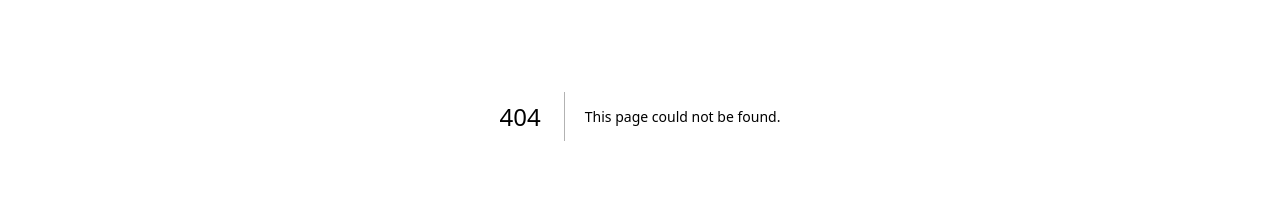
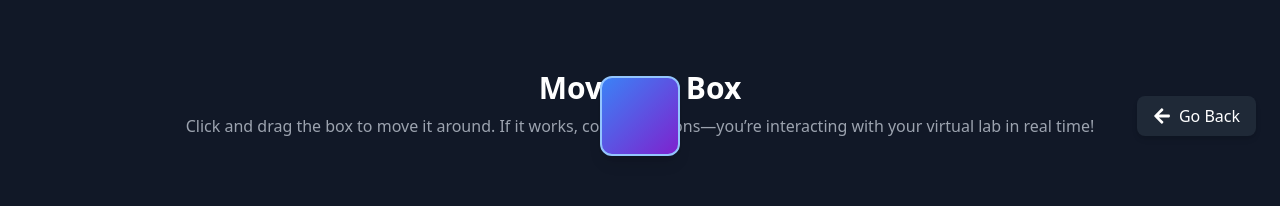
Before and after one commit to Kausheya2006/vlab_frontend, a Next.js app: page /box in a window 1280 px wide. Before the commit this address had no page. Shown: the part 284-490 px from the top of the page. Built offline with nearby package versions, Linux system fonts and the light colour scheme; no server answers.

Commit message:
interactice box added

```diff
--- /dev/null
+++ b/app/box/page.js
@@ -0,0 +1,99 @@
+"use client";
+
+import { useEffect, useRef, useState } from "react";
+import { useRouter } from "next/navigation";
+import { FaArrowLeft } from "react-icons/fa";
+import Link from "next/link";
+import io from "socket.io-client";
+
+export default function InteractiveBox() {
+  const socket = useRef(null);
+  const router = useRouter();
+  const [position, setPosition] = useState({ x: 0, y: 0 });
+  const isDragging = useRef(false);
+  const offset = useRef({ x: 0, y: 0 });
+
+  const getCenterPosition = () => {
+    return {
+      x: window.innerWidth / 2 - 40,
+      y: window.innerHeight / 2 - 40,
+    };
+  };
+
+  useEffect(() => {
+    socket.current = io(`${process.env.NEXT_PUBLIC_API_URL}`);
+
+    socket.current.on("boxPosition", (newPosition) => {
+      setPosition(newPosition);
+    });
+
+    setPosition(getCenterPosition());
+
+    const handleResize = () => {
+      setPosition(getCenterPosition());
+    };
+    window.addEventListener("resize", handleResize);
+
+    return () => {
+      socket.current.disconnect();
+      window.removeEventListener("resize", handleResize);
+    };
+  }, []);
+
+  const startDragging = (event) => {
+    event.preventDefault(); // Prevent text selection
+    isDragging.current = true;
+    offset.current = {
+      x: event.clientX - position.x,
+      y: event.clientY - position.y,
+    };
+  };
+
+  const stopDragging = () => {
+    isDragging.current = false;
+  };
+
+  const dragBox = (event) => {
+    if (!isDragging.current) return;
+
+    const newPosition = {
+      x: event.clientX - offset.current.x,
+      y: event.clientY - offset.current.y,
+    };
+
+    setPosition(newPosition);
+    socket.current.emit("moveBox", newPosition);
+  };
+
+  return (
+    <div
+      onMouseMove={dragBox}
+      onMouseUp={stopDragging}
+      className="h-screen w-full flex flex-col items-center justify-center bg-gray-900 text-white transition-all select-none relative"
+    >
+      {/* Floating Go Back Button */}
+      <Link
+        href='/labs/cse'
+        className="absolute bottom-50 right-6 flex items-center gap-2 bg-gray-800
+                   text-white px-4 py-2 rounded-lg shadow-md hover:bg-gray-700
+                   transition-all duration-300 ease-in-out"
+      >
+        <FaArrowLeft className="text-lg" /> Go Back
+      </Link>
+
+      <h1 className="text-3xl font-bold mb-2">Move the Box</h1>
+      <p className="text-gray-400 mb-6">Click and drag the box to move it around. If it works, congratulations—you’re interacting with your virtual lab in real time!</p>
+
+      <div
+        onMouseDown={startDragging}
+        style={{
+          top: `${position.y}px`,
+          left: `${position.x}px`,
+        }}
+        className="absolute w-20 h-20 bg-gradient-to-br from-blue-500 to-purple-700
+                   rounded-xl shadow-lg transform transition-all
+                   active:scale-90 cursor-grabbing border-2 border-blue-300"
+      ></div>
+    </div>
+  );
+}
--- a/app/labs/cse/page.js
+++ b/app/labs/cse/page.js
@@ -14,6 +14,7 @@ import {
   FiMessageSquare,
 } from "react-icons/fi"
 import LiveComments from "../../components/LiveComments"
+import Link from "next/link"
 // Function to render stars for experiment ratings
 const renderStars = (rating) => {
   const fullStars = Math.floor(rating)
@@ -202,6 +203,19 @@ const sections = [
         </div>
         <div className="content-body">
           <div className="experiments-container">
+          <div className="experiment-card">
+              <div className="experiment-number">01</div>
+              <div className="experiment-content">
+                <h3>Interactive Lab Demo</h3>
+                <p>Drag and move the box around to test interactive elements in the lab environment.</p>
+                <div className="experiment-meta">
+                  <div className="difficulty">Beginner</div>
+                  <div className="duration">0 hours</div>
+                  {renderStars(5)}
+                </div>
+                <Link href='/box' className="experiment-btn">Start Experiment</Link>
+              </div>
+            </div>
             <div className="experiment-card">
               <div className="experiment-number">01</div>
               <div className="experiment-content">
```
